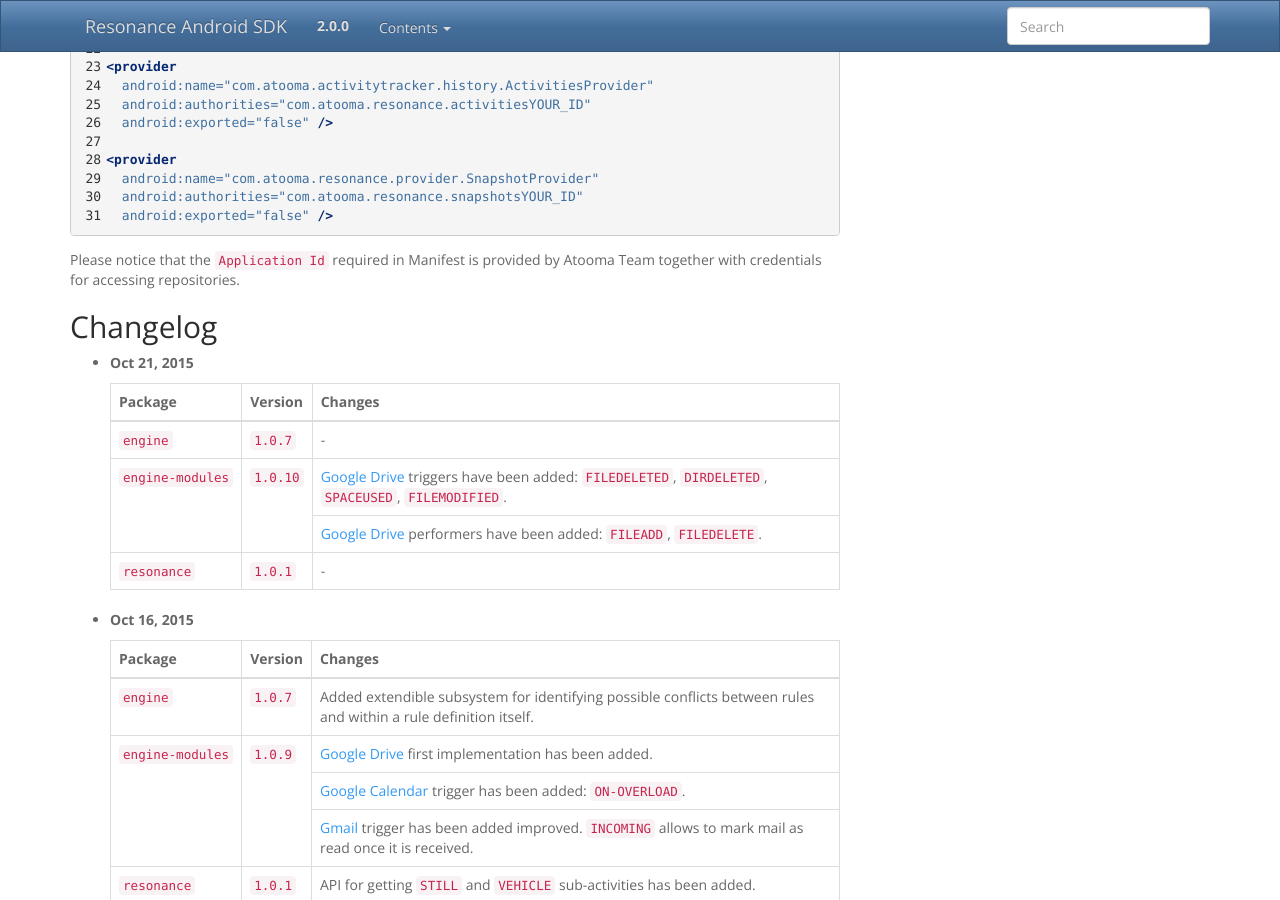
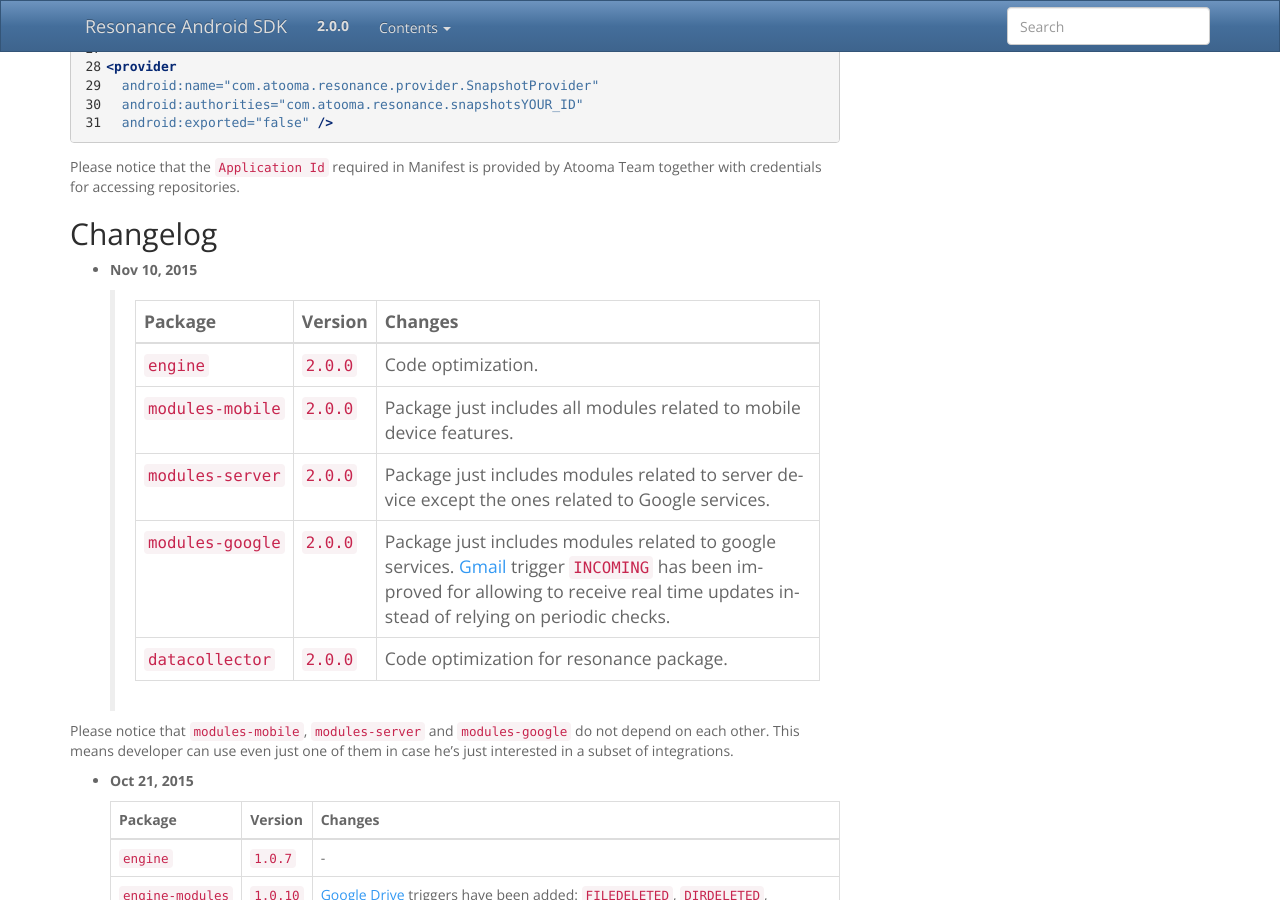
Before and after one commit to atooma/doc-resonance-sdk, a Sphinx documentation site: the page built from docs/source/index.rst, in a window 1280 px wide and 900 px high, scrolled down 1703 px. Built offline with Sphinx 7.4.7, drawn with Linux system fonts in a browser that asks for light colours; pages that are not in the unit, such as notebooks, are missing from menus; some of the changed text lies outside the part shown.

Commit message:
Updating changeling and gmail for including details about release 2.0.0

```diff
--- a/docs/source/index.rst
+++ b/docs/source/index.rst
@@ -61,9 +61,11 @@ Below is reported current stable Gradle configuration for Resonance SDK for Andr
 .. code-block:: groovy
   :linenos:
 
-  compile 'com.atooma:engine:1.0.7'
-  compile 'com.atooma:engine-modules:1.0.10'
-  compile 'com.atooma:resonance:1.0.1'
+  compile 'com.atooma:engine:2.0.0'
+  compile 'com.atooma:modules-mobile:2.0.0'
+  compile 'com.atooma:modules-server:2.0.0'
+  compile 'com.atooma:modules-google:2.0.0'
+  compile 'com.atooma:datacollector:2.0.0'
 
 In addition to application configuration, top level ``build.gradle`` must also include credentials for accessing Atooma packages.
 You can get credentials by following instructions reported in section :ref:`intro-needs`.
@@ -137,6 +132,31 @@ Please notice that the ``Application Id`` required in Manifest is provided by At
 
 Changelog
 ---------------------------------------
+
+* **Nov 10, 2015**
+
+	.. cssclass:: table-bordered
+
+	+-----------------------+--------------+--------------------------------------------------------------------+
+	| Package               | Version      | Changes                                                            |
+	+=======================+==============+====================================================================+
+	| ``engine``            | ``2.0.0``    | Code optimization.                                                 |
+	+-----------------------+--------------+--------------------------------------------------------------------+
+	| ``modules-mobile``    | ``2.0.0``    | Package just includes all modules related to mobile device         |
+	|                       |              | features.                                                          |
+	+-----------------------+--------------+--------------------------------------------------------------------+
+	| ``modules-server``    | ``2.0.0``    | Package just includes modules related to server device except the  |
+	|                       |              | ones related to Google services.                                   |
+	+-----------------------+--------------+--------------------------------------------------------------------+
+	| ``modules-google``    | ``2.0.0``    | Package just includes modules related to google services.          |
+	|                       |              | :ref:`module-gmail` trigger ``INCOMING`` has been improved for     |
+	|                       |              | allowing to receive real time updates instead of relying on        |
+	|                       |              | periodic checks.                                                   |
+	+-----------------------+--------------+--------------------------------------------------------------------+
+	| ``datacollector``     | ``2.0.0``    | Code optimization for resonance package.                           |
+	+-----------------------+--------------+--------------------------------------------------------------------+
+
+Please notice that ``modules-mobile``, ``modules-server`` and ``modules-google`` do not depend on each other. This means developer can use even just one of them in case he's just interested in a subset of integrations.
 
 * **Oct 21, 2015**
 
--- a/docs/source/programming.rst
+++ b/docs/source/programming.rst
@@ -1002,7 +1002,7 @@ When a rule requires a performer to execute a set of actions, the following meth
 .. code-block:: java
   :linenos:
 
-  protected boolean invoke(String ruleId, Map<String, Object> parameters)
+  protected Map<String, Object> invoke(String ruleId, Map<String, Object> parameters)
 
 * ``ruleId`` is the identifier of the rule that asked for condition verification.
 * ``parameters`` is a map with all the parameters that are input for the rule, according to names and types defined in method ``declareParameters()``.
--- a/docs/source/reference.rst
+++ b/docs/source/reference.rst
@@ -39,7 +39,7 @@ Please notice that some modules require OAuth authentication (e.g. :ref:`module-
 +-------------------------------+------------------------------------------------------------------------------------------------------------------+---------------+---------+-------------------------+
 | :ref:`module-gdrive`          | Implements integration with Google Drive.                                                                        | Yes           | 5       | :ref:`module-core`      |
 +-------------------------------+------------------------------------------------------------------------------------------------------------------+---------------+---------+-------------------------+
-| :ref:`module-gmail`           | Implements integration with Gmail.                                                                               | Yes           | 3       | :ref:`module-core`,     |
+| :ref:`module-gmail`           | Implements integration with Gmail.                                                                               | Yes           | 4       | :ref:`module-core`,     |
 |                               |                                                                                                                  |               |         | :ref:`module-contacts`  |
 +-------------------------------+------------------------------------------------------------------------------------------------------------------+---------------+---------+-------------------------+
 | :ref:`module-headphone`       | Allows to check headphones presence.                                                                             |               | 1       | :ref:`module-core`      |
```
Also changed, not shown: other parts of docs/source/index.rst (+0 -7 lines), docs/source/modules/gmail.rst (+1 -6 lines).
